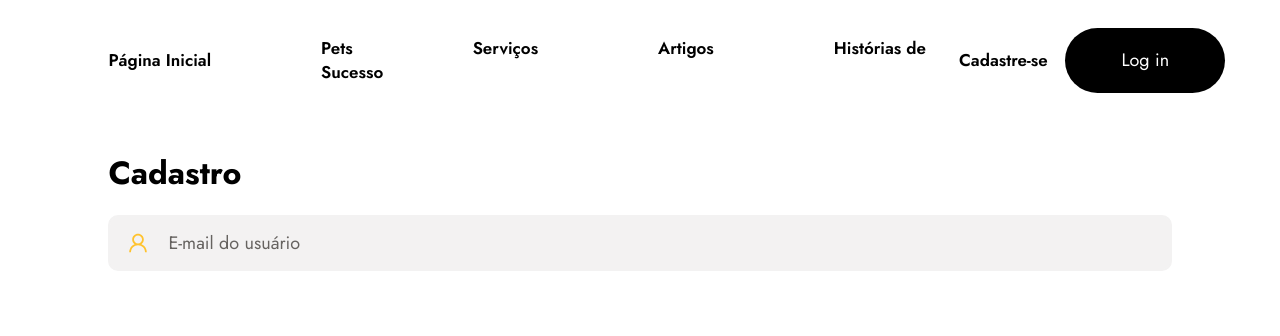
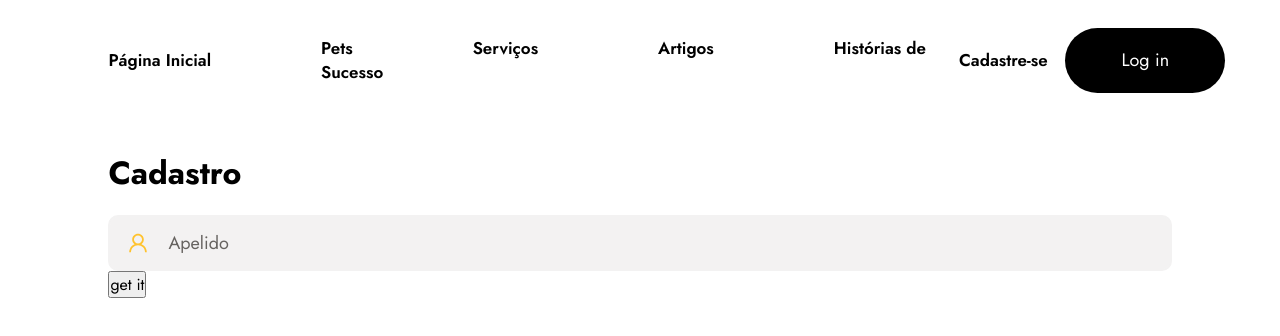
Before and after one commit to claudiobarsante/adopt-a-pet, a Next.js app: page /account/signup in a window 1280 px wide. Shown: the top 336 px of the page. Built offline with nearby package versions, Linux system fonts and the light colour scheme; no server answers.

Commit message:
fix(removed react-hook-form and start with formik)

```diff
--- a/package.json
+++ b/package.json
@@ -17,15 +17,13 @@
     ]
   },
   "dependencies": {
-    "@hookform/error-message": "^2.0.0",
-    "@hookform/resolvers": "^2.6.1",
     "axios": "^0.21.1",
+    "formik": "^2.2.9",
     "next": "^11.0.1",
     "next-pwa": "^5.2.15",
     "react": "^17.0.2",
     "react-dom": "^17.0.2",
     "react-dropzone": "^11.3.4",
-    "react-hook-form": "^7.12.1",
     "react-icons": "^4.2.0",
     "styled-components": "^5.2.3",
     "webpack": "4",
--- a/src/components/Input/index.tsx
+++ b/src/components/Input/index.tsx
@@ -1,15 +1,18 @@
 import React, { useCallback, useState, InputHTMLAttributes } from 'react';
 import { IconBaseProps } from 'react-icons';
-
+import { useFormikContext } from 'formik';
 import * as S from './styles';
 
 interface Props extends InputHTMLAttributes<HTMLInputElement> {
+  name: string;
+  type: string;
   error: string | undefined;
   icon?: React.ComponentType<IconBaseProps>; //to receive a component as property
   //and to add the properties from react-icons, must pass type as IconBaseProps
 }
 
-const Input = ({ error, icon: Icon, ...rest }: Props) => {
+const Input = ({ name, error, icon: Icon, ...rest }: Props) => {
+  const { handleChange, errors, touched } = useFormikContext();
   const [isFocused, setIsFocused] = useState(false);
 
   const handleOnFocus = useCallback(() => {
@@ -23,7 +26,15 @@ const Input = ({ error, icon: Icon, ...rest }: Props) => {
   return (
     <S.Container isErrored={!!error} isFocused={isFocused}>
       {Icon && <Icon size={24} />}
-      <input onFocus={handleOnFocus} onBlur={handleInputBlur} {...rest} />
+
+      <input
+        onFocus={handleOnFocus}
+        onBlur={handleInputBlur}
+        onChange={handleChange(name)}
+        {...rest}
+      />
+
+      {/* <input onFocus={handleOnFocus} onBlur={handleInputBlur} {...rest} /> */}
     </S.Container>
   );
 };
--- /dev/null
+++ b/src/components/Input/test.tsx
@@ -0,0 +1,22 @@
+import { useForm, useController, UseControllerProps } from 'react-hook-form';
+
+type Props = {
+  name: string;
+};
+const Test = ({ name }: Props) => {
+  const { control, register } = useForm();
+  // const {
+  //   field: { ref },
+  //   fieldState: { invalid, isTouched, isDirty },
+  //   formState: { touchedFields, dirtyFields }
+  // } = useController({
+  //   name,
+  //   control,
+  //   rules: { required: true },
+  //   defaultValue: ''
+  // });
+  const { field: input } = useController({ name: `${name}` });
+  return <input {...input} />;
+};
+
+export default Test;
--- a/src/pages/account/signup.tsx
+++ b/src/pages/account/signup.tsx
@@ -1,17 +1,18 @@
-import React, { useCallback } from 'react';
+import React, { FormEvent, useCallback } from 'react';
 import { useRouter } from 'next/dist/client/router';
-import { useForm } from 'react-hook-form';
+
 import * as yup from 'yup';
-import { yupResolver } from '@hookform/resolvers/yup';
-import { ErrorMessage } from '@hookform/error-message';
+import { Formik, Form, Field, ErrorMessage, useField } from 'formik';
+
 import { AiOutlineLock, AiOutlineUser } from 'react-icons/ai';
 
 import { useAuth } from 'context/auth';
 //Services
 import { SignUpInfo } from 'api/services/authService';
 import Input from 'components/Input';
+import Test from 'components/Input/test';
 
-const SignInSchema = yup.object().shape({
+const SignUpSchema = yup.object().shape({
   email: yup
     .string()
     .required('E-mail é um campo obrigatório')
@@ -40,18 +41,10 @@ const SignInSchema = yup.object().shape({
 });
 
 const SignUp = () => {
-  const {
-    register,
-    handleSubmit,
-    formState: { errors }
-  } = useForm<SignUpInfo>({
-    resolver: yupResolver(SignInSchema),
-    mode: 'onBlur'
-  });
   const router = useRouter();
   const { signUp } = useAuth();
 
-  const submitForm = async ({
+  const handleSubmit = async ({
     nickname,
     password,
     email,
@@ -77,29 +70,54 @@ const SignUp = () => {
     });
   };
 
+  const INITIAL_VALUES = {
+    nickname: '',
+    password: '',
+    email: '',
+    confirmPassword: '',
+    phone: '',
+    zipcode: '',
+    neighborhood: '',
+    city: '',
+    state: '',
+    code: ''
+  };
+  const handleGetInfo = (value: string, event: FormEvent) => {
+    event.preventDefault();
+    console.log('value', value);
+  };
+
   return (
     <>
       <h1>Cadastro</h1>
-      <form onSubmit={handleSubmit(submitForm)}>
-        <Input
-          id="email"
-          type="text"
-          placeholder="E-mail do usuário"
-          {...register('email', {
-            required: 'Required'
-          })}
-          error={errors.email?.message}
-          icon={AiOutlineUser}
-          maxLength={50}
-        />
-        <ErrorMessage
-          name="email"
-          errors={errors}
-          render={({ message }) => <p id="test-email-error">{message}</p>}
-        />
-      </form>
+      <Formik
+        initialValues={INITIAL_VALUES}
+        validationSchema={SignUpSchema}
+        onSubmit={(values) => handleSubmit(values)}
+      >
+        {(props) => (
+          <Form>
+            <Input
+              name="nickname"
+              type="text"
+              placeholder="Apelido"
+              error={props.errors.nickname}
+              icon={AiOutlineUser}
+              maxLength={50}
+            />
+            <button
+              onClick={(event) => handleGetInfo(props.values.nickname, event)}
+            >
+              get it{' '}
+            </button>
+          </Form>
+        )}
+      </Formik>
     </>
   );
 };
 
 export default SignUp;
+function qwe(nickname: string, qwe: any): void {
+  throw new Error('Function not implemented.');
+}
```
Also changed, not shown: src/api/services/postmonService.ts (added, +8 -0 lines), 1 other file (tests, documents, lock files or other folders).
